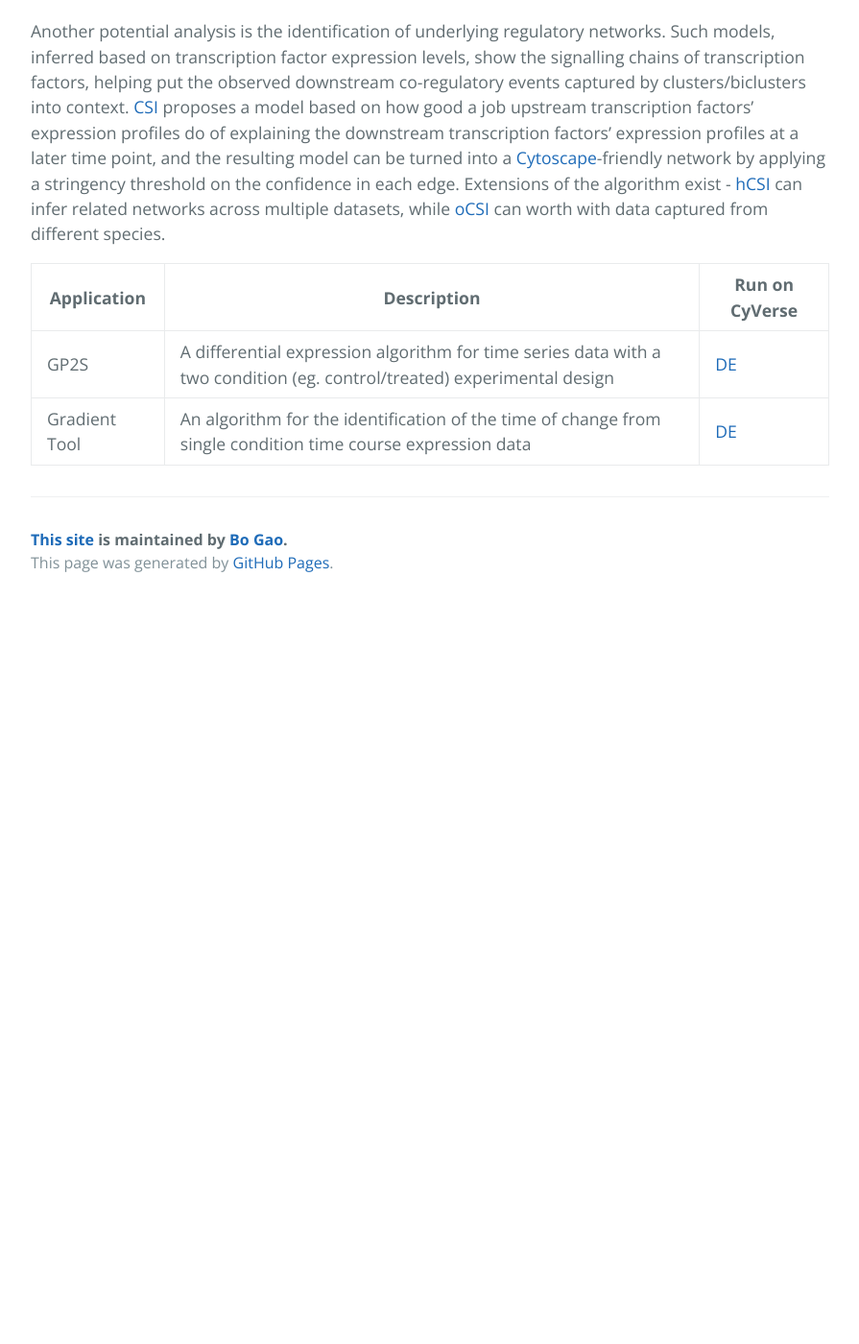
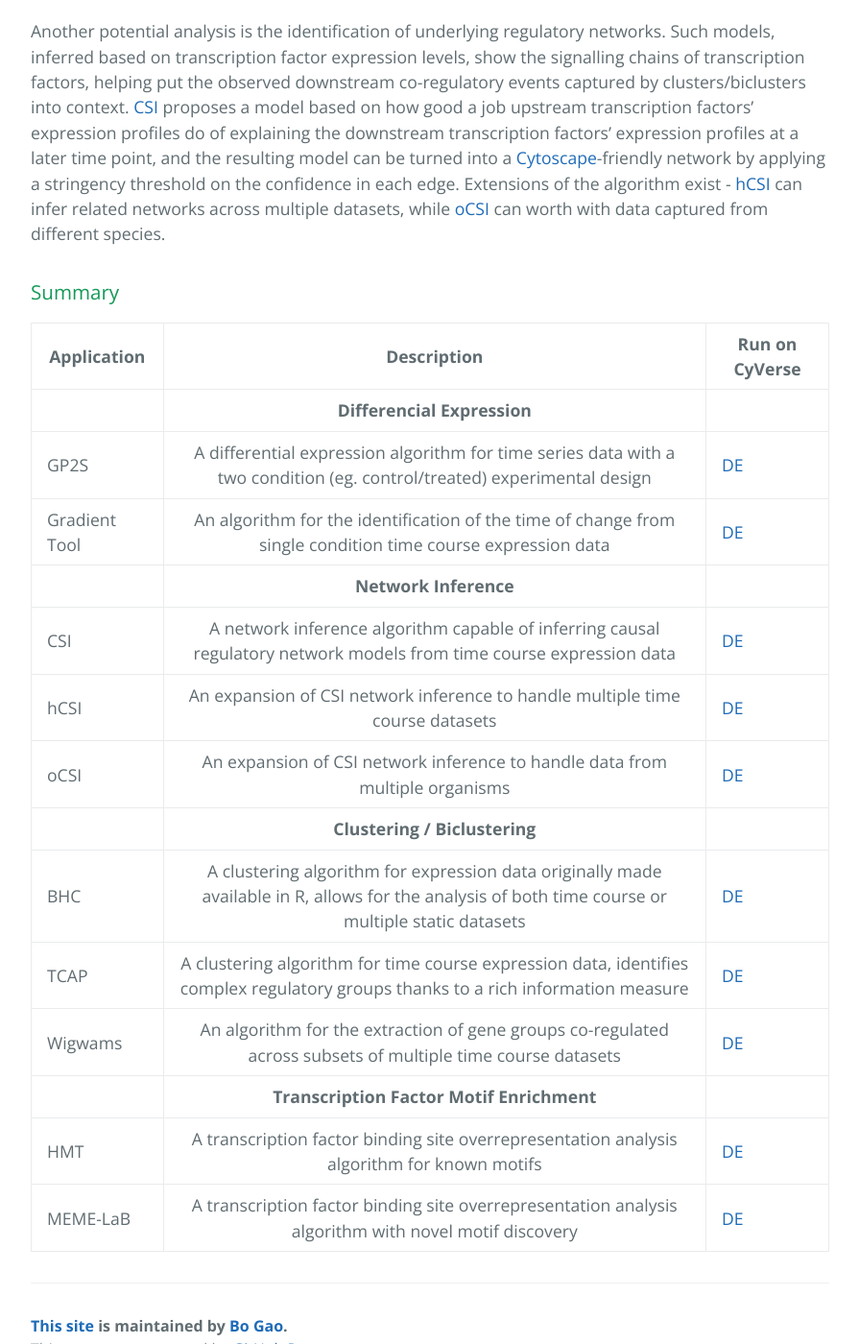
Before and after one commit to cyversewarwick/cyversewarwick.github.io, a Jekyll site: the page built from _posts/2017-02-14-expression-pipeline.md, in a window 1280 px wide and 1400 px high, scrolled down 1758 px. Shown: the whole window at 96% size, without its empty margins (192-1087 px from the left). Built offline with Jekyll 4.4.1, drawn with Linux system fonts in a browser that asks for light colours; before the commit the page ends 2388 px from its top, so only the background shows below that.

Commit message:
Update 2017-02-14-expression-pipeline.md

```diff
--- a/_posts/2017-02-14-expression-pipeline.md
+++ b/_posts/2017-02-14-expression-pipeline.md
@@ -19,7 +19,21 @@ Gene groups obtained from the above methods can then be mined for relevant biolo
 
 Another potential analysis is the identification of underlying regulatory networks. Such models, inferred based on transcription factor expression levels, show the signalling chains of transcription factors, helping put the observed downstream co-regulatory events captured by clusters/biclusters into context. [CSI](http://cyverseuk.org/applications/causal-structure-inference-csi/) proposes a model based on how good a job upstream transcription factors' expression profiles do of explaining the downstream transcription factors' expression profiles at a later time point, and the resulting model can be turned into a [Cytoscape](http://www.cytoscape.org/)-friendly network by applying a stringency threshold on the confidence in each edge. Extensions of the algorithm exist - [hCSI](http://cyverseuk.org/applications/hierarchical-causal-structure-inference-hcsi/) can infer related networks across multiple datasets, while [oCSI](http://cyverseuk.org/applications/orthologous-causal-structure-identification-ocsi/) can worth with data captured from different species.
 
+### Summary
+
 | Application | Description | Run on CyVerse |
-| --- | --- | --- |
+| --- | :---: | --- |
+|  | **Differencial Expression** |  |
 | GP2S | A differential expression algorithm for time series data with a two condition (eg. control/treated) experimental design | [DE](https://de.cyverse.org/de/?type=apps&app-id=655a8432-7432-11e6-a6f8-0242ac120003) |
 | Gradient Tool | An algorithm for the identification of the time of change from single condition time course expression data | [DE](https://de.cyverse.org/de/?type=apps&app-id=11d9f454-78d4-11e6-9314-0242ac120003) |
+|  | **Network Inference** |  |
+| CSI | A network inference algorithm capable of inferring causal regulatory network models from time course expression data | [DE](https://de.cyverse.org/de/?type=apps&app-id=12659e20-1c39-11e6-8842-0242ac120003) |
+| hCSI | An expansion of CSI network inference to handle multiple time course datasets | [DE](https://de.cyverse.org/de/?type=apps&app-id=ae88f3b0-1c3e-11e6-b0d6-0242ac120003) |
+| oCSI | An expansion of CSI network inference to handle data from multiple organisms | [DE](https://de.cyverse.org/de/?type=apps&app-id=429173d2-1c46-11e6-aaba-0242ac120003) |
+|  | **Clustering / Biclustering** |  |
+| BHC | A clustering algorithm for expression data originally made available in R, allows for the analysis of both time course or multiple static datasets | [DE](https://de.cyverse.org/de/?type=apps&app-id=1e03e32e-4e87-11e6-bd1d-0242ac120003) |
+| TCAP | A clustering algorithm for time course expression data, identifies complex regulatory groups thanks to a rich information measure | [DE](https://de.cyverse.org/de/?type=apps&app-id=d874c350-ad90-11e6-a854-0242ac120003) |
+| Wigwams | An algorithm for the extraction of gene groups co-regulated across subsets of multiple time course datasets | [DE](https://de.cyverse.org/de/?type=apps&app-id=d5d04224-1cf8-11e6-81c4-0242ac120003) |
+|  | **Transcription Factor Motif Enrichment** |  |
+| HMT | A transcription factor binding site overrepresentation analysis algorithm for known motifs | [DE](https://de.cyverse.org/de/?type=apps&app-id=818d8ce0-5e4c-11e6-ac0d-0242ac120003) |
+| MEME-LaB | A transcription factor binding site overrepresentation analysis algorithm with novel motif discovery | [DE](https://de.cyverse.org/de/?type=apps&app-id=b781fc48-8edd-11e6-b4ab-0242ac120003) |
```
